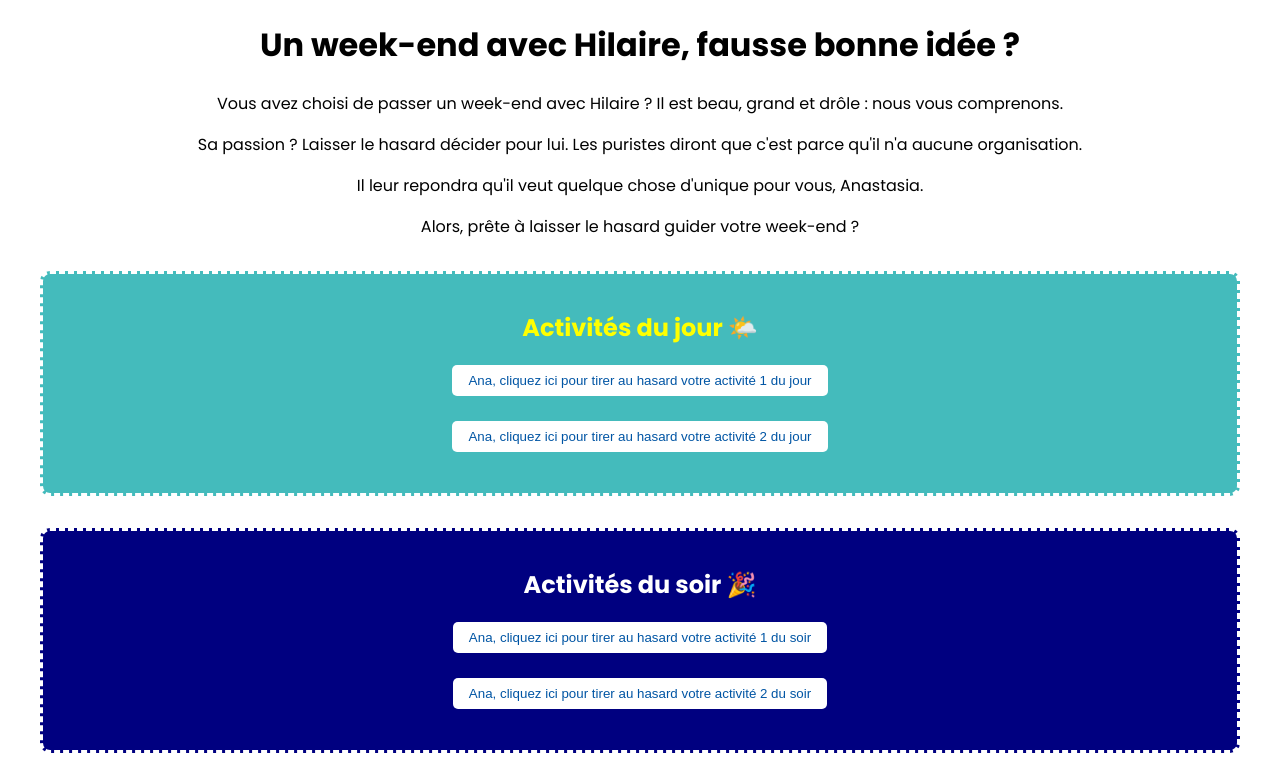
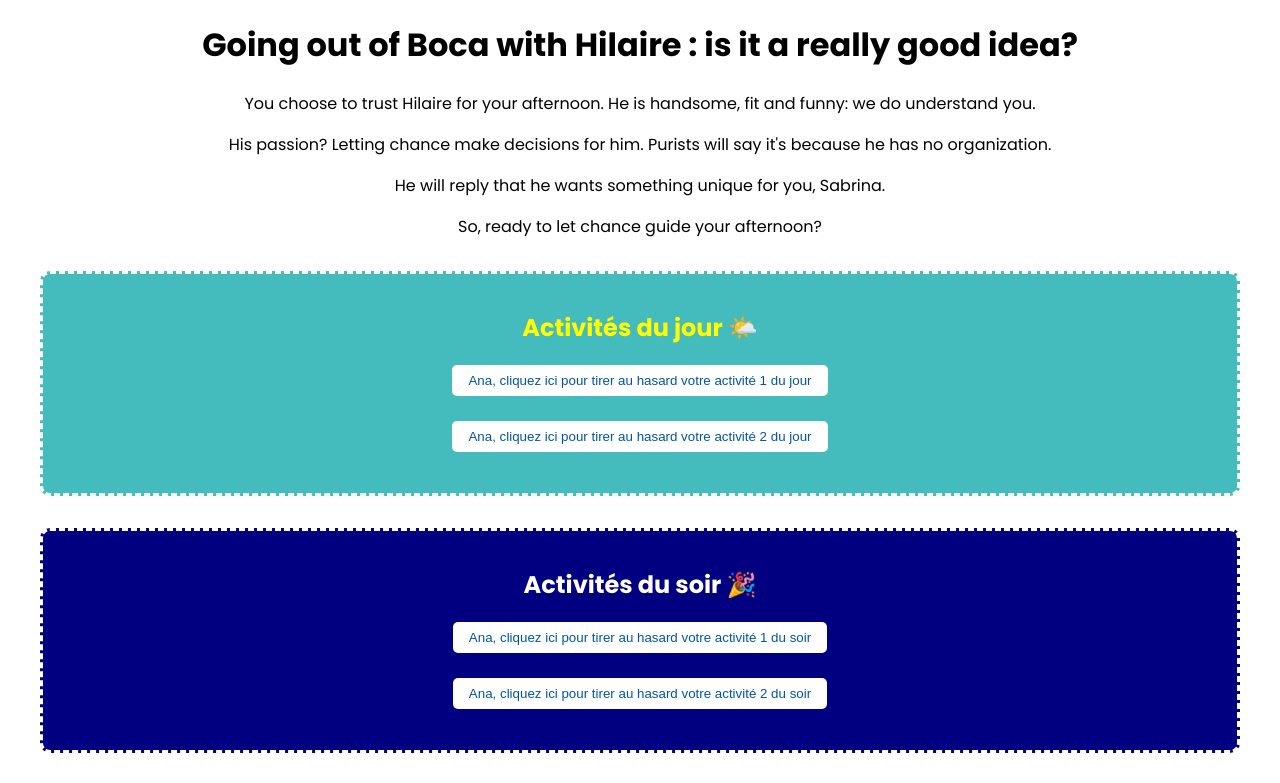
Before and after one commit to hilairebesse/favorite_neighbor, a plain HTML site: page index.html in a window 1280 px wide. Shown: the top 783 px of the page. Drawn offline with Linux system fonts and the light colour scheme.

Commit message:
Update index.html

```diff
--- a/index.html
+++ b/index.html
@@ -4,16 +4,16 @@
     <meta charset="UTF-8">
     <meta name="viewport" content="width=device-width, initial-scale=1.0">
     <link rel="stylesheet" href="https://fonts.googleapis.com/css2?family=Poppins:wght@400;500;600;700&display=swap">
-    <title>Un week-end avec Hilaire, fausse bonne idée ?</title>
+    <title>Going out of Boca with Hilaire : is it a really good idea?</title>
 
 </head>
 <body>
     <header>
-        <h1>Un week-end avec Hilaire, fausse bonne idée ?</h1>
-        <p>Vous avez choisi de passer un week-end avec Hilaire ? Il est beau, grand et drôle : nous vous comprenons.</p>
-        <p>Sa passion ? Laisser le hasard décider pour lui. Les puristes diront que c'est parce qu'il n'a aucune organisation.</p>
-        <p>Il leur repondra qu'il veut quelque chose d'unique pour vous, Anastasia.</p>
-        <p>Alors, prête à laisser le hasard guider votre week-end ? </p>
+        <h1>Going out of Boca with Hilaire : is it a really good idea?</h1>
+        <p>You choose to trust Hilaire for your afternoon. He is handsome, fit and funny: we do understand you.</p>
+        <p>His passion? Letting chance make decisions for him. Purists will say it's because he has no organization.</p>
+        <p>He will reply that he wants something unique for you, Sabrina.</p>
+        <p>So, ready to let chance guide your afternoon?</p>
 
 
     </header>
@@ -43,7 +43,7 @@
     </main>
     <div id="modal" class="modal">
     <div class="modal-content">
-        <img id="rotatingImage" src="https://raw.githubusercontent.com/hilairebesse/hilairebesse.github.io/main/ana.png" alt="Image tournante">
+        <img id="rotatingImage" src="https://github.com/hilairebesse/favorite_neighbor/blob/main/sabrina.png" alt="Image tournante">
         <p>Okayyyy Let's go !</p>
     </div>
 </div>
```
